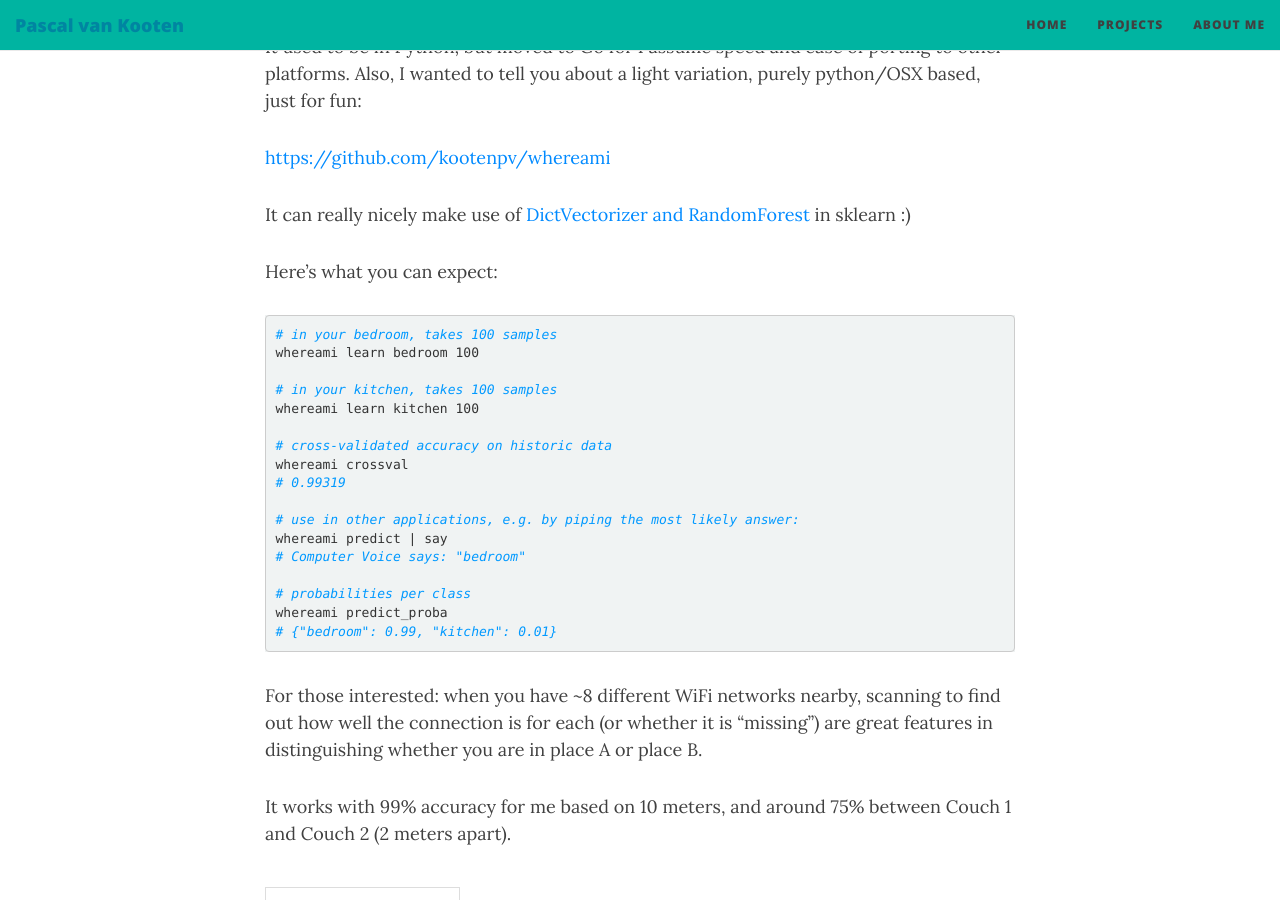
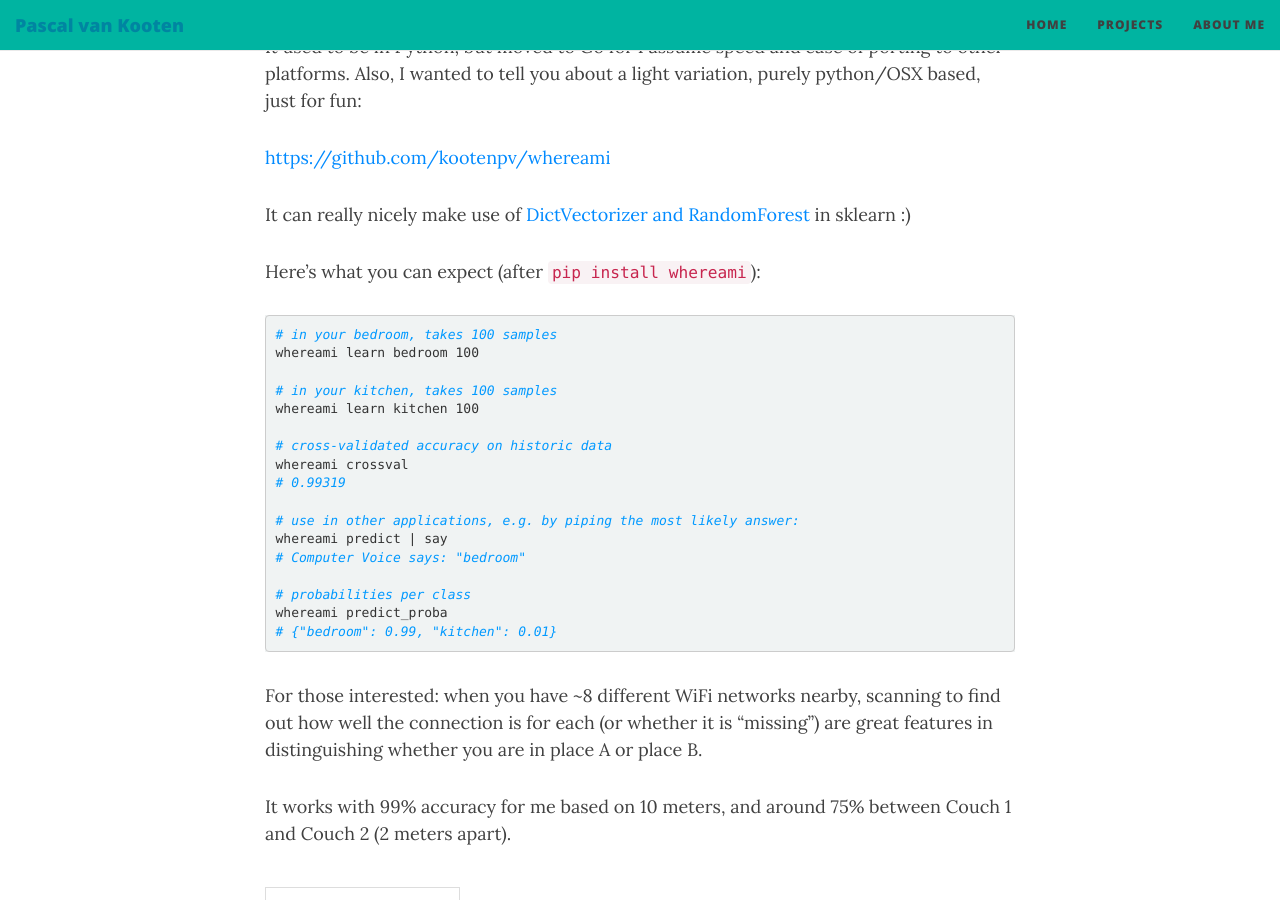
Before and after one commit to kootenpv/kootenpv.github.io, a Jekyll site: the page built from _posts/2016-09-19-predict-where-you-are-indoors.md, in a window 1280 px wide and 900 px high, scrolled down 435 px. Built offline with Jekyll 4.4.1, drawn with Linux system fonts in a browser that asks for light colours; nearby versions of some CDN libraries; comment, search, counter and statistics services are not loaded.

Commit message:
added pip

````diff
--- a/_posts/2016-09-19-predict-where-you-are-indoors.md
+++ b/_posts/2016-09-19-predict-where-you-are-indoors.md
@@ -17,7 +17,7 @@ Also, I wanted to tell you about a light variation, purely python/OSX based, jus
 
 It can really nicely make use of [DictVectorizer and RandomForest](https://github.com/kootenpv/whereami/blob/master/whereami/pipeline.py) in sklearn :)
 
-Here's what you can expect:
+Here's what you can expect (after `pip install whereami`):
 
 ```bash
 # in your bedroom, takes 100 samples
````
